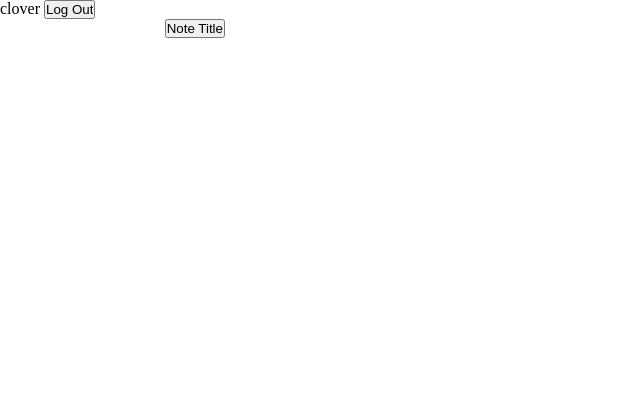
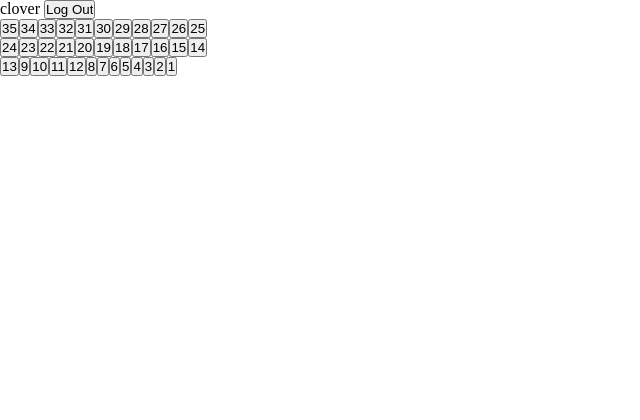
Before and after one commit to konradfoulk/notes_app, a Flask app: page / in a window 1280 px wide. Shown: the top 420 px of the page, without its empty margins (0-640 px from the left). Run offline with Flask 3, Linux system fonts and the light colour scheme; a user stored in the database is signed in.

Commit message:
creating notes
creating notes works, going to make some changes so that you don't have to loop through every note every time you change something, want to save this version

```diff
--- a/static/script.js
+++ b/static/script.js
@@ -1,51 +1,33 @@
-let notes = []; // this will be our "local storage" for all of our notes objects (content and timestamps)
-
+let notes = [];
 
 function updateNotesList() {
-    const fileList = document.querySelector('#file-list');
-    re = /^[^>]*>([^<]{1,20})(?:[^<]*)</;
+    let fileList = document.querySelector('#file-list');
+    fileList.innerHTML = '';
 
-    fileList.innerHTML = '';
-    for (let note in notes) {
-        const fileBtn = document.createElement('button');
+    for (let note of notes) {
+        let btn = document.createElement('button');
 
-        title = re.match(note.content);
-        if (title) {
-            if (title.length == 20) {
-                fileBtn.textContent = title.slice(0, 16) + '...';
-            } else {
-                fileBtn.textContent = title;
-            };
-        } else {
-            fileBtn.textContent = 'New Note';
-        };
-        fileList.appendChild(fileBtn);
-        fileBtn.addEventListener('click', openNote(note.id));
+        btn.textContent = note.id;
+        btn.id = note.id;
+        fileList.appendChild(btn);
     };
-};
-
-function openNote(id) {
-    let note = notes.find(n => n.id === id);
-};
+}; // issue with this is it requires to loop through every note very frequently, bad for performance
 
 async function createNote() {
-    let response = await fetch('/notes', { method: 'POST' });
-    let data = await response.json();
+    const response = await fetch('/notes', { method: 'POST' });
+    const data = await response.json();
     notes.unshift(data);
-    updateNotesList();
-    openNote(data.id);
+    updateNotesList()
 };
 
 async function loadNotes() {
-    let response = await fetch('/notes');
-    let data = await response.json();
+    const response = await fetch('/notes');
+    const data = await response.json();
     notes = data;
+    updateNotesList()
+};
 
-    updateNoteList();
+const newFileBtn = document.querySelector('#new-file-btn');
+newFileBtn.addEventListener('click', createNote);
 
-    if (notes.length > 0) {
-        opennote;
-    } else {
-        createNote()
-    };
-};
+loadNotes();
--- a/static/styles.css
+++ b/static/styles.css
@@ -38,3 +38,7 @@ main {
     flex: 1;
     overflow: auto;
 }
+
+.active {
+    color: red;
+}
--- a/templates/index.html
+++ b/templates/index.html
@@ -20,9 +20,7 @@
         </div>
         <div id="content-container">
             <div id="file-nav-container">
-                <div id="file-list">
-                    <button id="example-file">Note Title</button>
-                </div>
+                <div id="file-list"></div>
                 <button id="new-file-btn">New File</button>
             </div>
             <div id="note-editor" contenteditable="true" style="border: 1px solid; visibility: hidden;"></div>
```
Also changed, not shown: static/script1.js (added, +63 -0 lines), instance/users.db.
